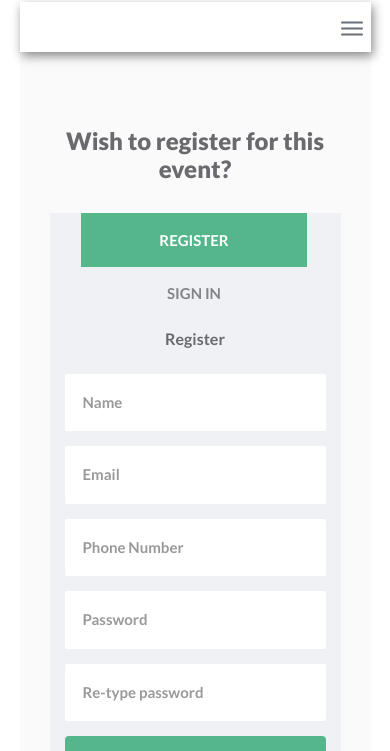
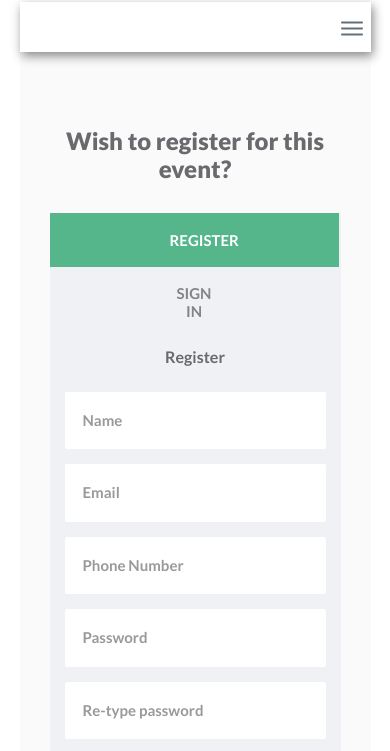
Before and after one commit to maijotomz/tamaamquran.github.io, a plain HTML site: page competition.html in a window 390 px wide. Shown: the part 80-831 px from the top of the page. Drawn offline with nearby package versions, Linux system fonts and the light colour scheme.

Commit message:
change done

```diff
--- a/competition.html
+++ b/competition.html
@@ -147,8 +147,8 @@
                                 <div class="row">
                                     <div class="col-md-12 timetable">
                                         <ul class="nav nav-tabs m-b-md m-x-auto" role="tablist" style="margin-bottom: 0px !important;text-align: center !important;background-color: #eff1f4;">
-                                            <li role="presentation" class="active"><a href="#monday" aria-controls="monday" role="tab" data-toggle="tab" class="text-edit" style="border-radius: 0px !important;padding: 18px 78px !important;">Register</a></li>
-                                            <li role="presentation"><a href="#tuesday" aria-controls="tuesday" role="tab" data-toggle="tab" class="text-edit" style="border-radius: 0px !important;;padding: 18px 78px !important;">Sign in</a></li>
+                                            <li role="presentation" class="active widthli"><a href="#monday" aria-controls="monday" role="tab" data-toggle="tab" class="text-edit padnew" style="border-radius: 0px !important;">Register</a></li>
+                                            <li role="presentation" class="widthli"><a href="#tuesday" aria-controls="tuesday" role="tab" data-toggle="tab" class="text-edit padnew" style="border-radius: 0px !important;">Sign in</a></li>
                                         </ul>
                                         <!-- Tab Content -->
                                         <div class="tab-content">
--- a/css/responsive.css
+++ b/css/responsive.css
@@ -1086,5 +1086,29 @@
         margin-right: inherit;
         margin-left: auto;
     }*/
+}
+
+@media only screen and (max-width: 2000px) {
+    .padnew {
+        padding: 18px 78px !important;
+    }
 
 }
+@media only screen and (max-width: 1200px) {
+    .padnew {
+        padding: 18px 57px !important;
+    }
+}
+@media only screen and (max-width: 990px) {
+    .padnew {
+        padding: 18px 139px !important;
+    }
+}
+@media only screen and (max-width: 768px) {
+    .padnew {
+        padding: 18px 120px !important;
+    }
+    .widthli{
+            width: 100% !important;
+    }
+}
```
Also changed, not shown: contact.html (+13 -11 lines).
